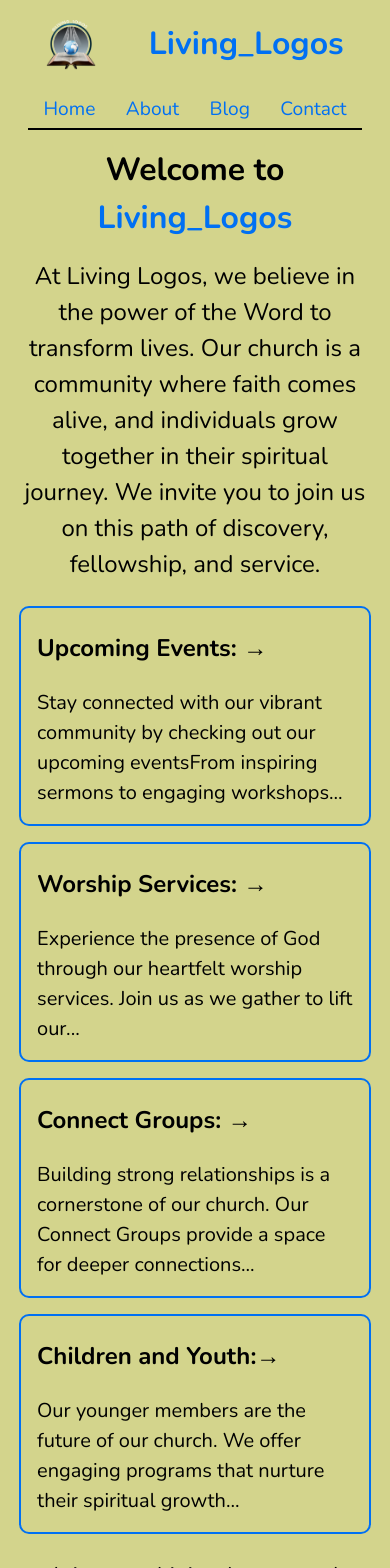
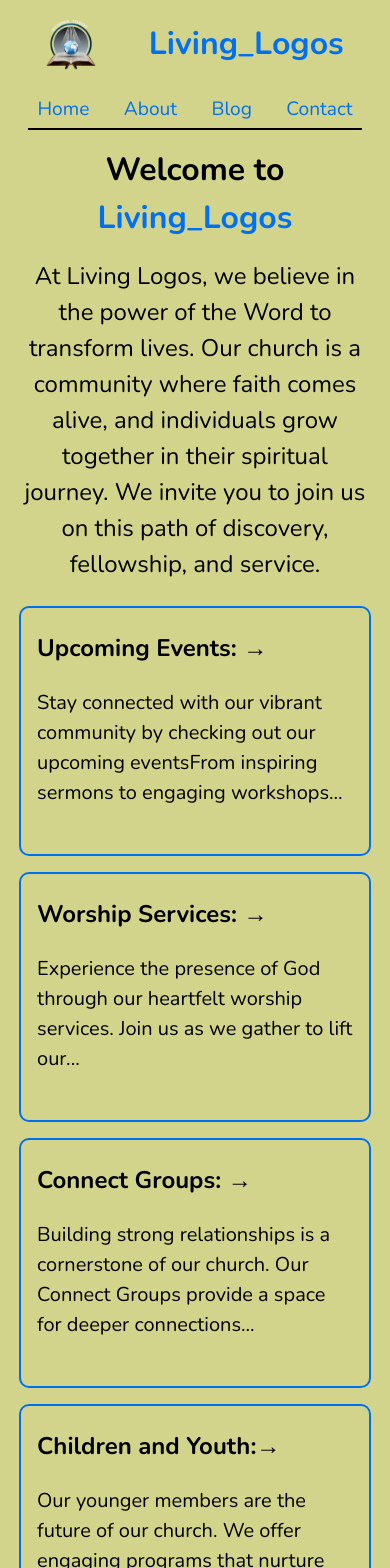
Before and after one commit to Gspeed-bit/Logos_blog, a Next.js app: page / in a window 390 px wide. Shown: the top 1568 px of the page. Built offline with nearby package versions, Linux system fonts and the light colour scheme.

Commit message:
nth-child of the home page box fixed and also the nav-link gap incresed

```diff
--- a/styles/Home.module.css
+++ b/styles/Home.module.css
@@ -21,6 +21,13 @@
   line-height: 2;
   margin: 1.5rem auto;
   text-align: justify;
+}
+.section.p {
+ display: -webkit-box;
+  -webkit-box-orient: vertical;
+  -webkit-line-clamp: 2;
+  overflow: hidden;
+  background-color: #a6a9ab
 }
 
 /* Styling for links within titles with color and text decoration */
@@ -58,6 +65,7 @@
   display: flex;
   justify-content: space-around;
   width: 30%;
+  gap: 1rem;
 }
 
 /* Styling for links within titles on hover, focus, and active */
@@ -108,6 +116,13 @@
   max-width: 100%;
   margin-top: 3rem;
   margin-bottom: 2rem;
+}
+.card p{
+min-height: 150px;
+ display: -webkit-box;
+  -webkit-box-orient: vertical;
+  -webkit-line-clamp: 4;
+  overflow: hidden;
 }
 
 /* Styling for a card element with padding, border, and transition */
@@ -216,17 +231,9 @@ padding: 10px;
   font-weight: 900;
 }
 
-/* Media query for smaller screens */
-@media (max-width: 600px) {
-  .grid {
-    width: 100%;
-    flex-direction: column;
-  }
-}
-
 
 /* Media query for smaller screens */
-@media (max-width: 600px) {
+@media (max-width: 768px) {
 
   .navbar {
     flex-direction: column;
@@ -236,6 +243,7 @@ padding: 10px;
   .nav_link {
     width: 100%;
     justify-content: space-around;
+    gap: 1rem;
     margin-top: 1rem;
   }
 
@@ -278,4 +286,14 @@ padding: 10px;
     font-size: 1rem; /* Adjust font size for smaller screens */
   }
 
+
+
 }
+
+
+
+  @media (min-width: 780px) {
+  .card:nth-child(4) h3 {
+    font-size: 23px; /* Adjust the font size as needed */
+  }
+}
```
